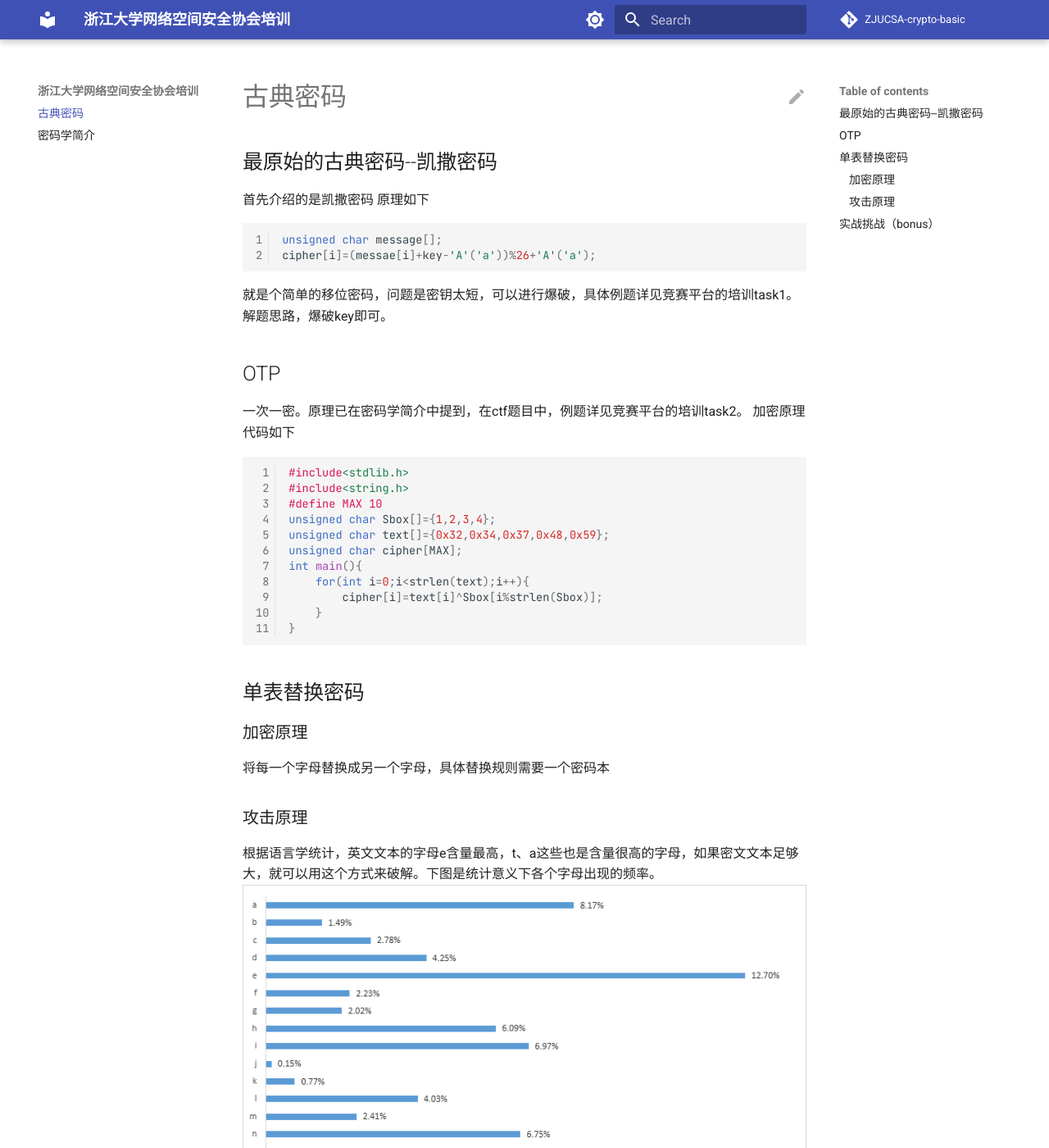
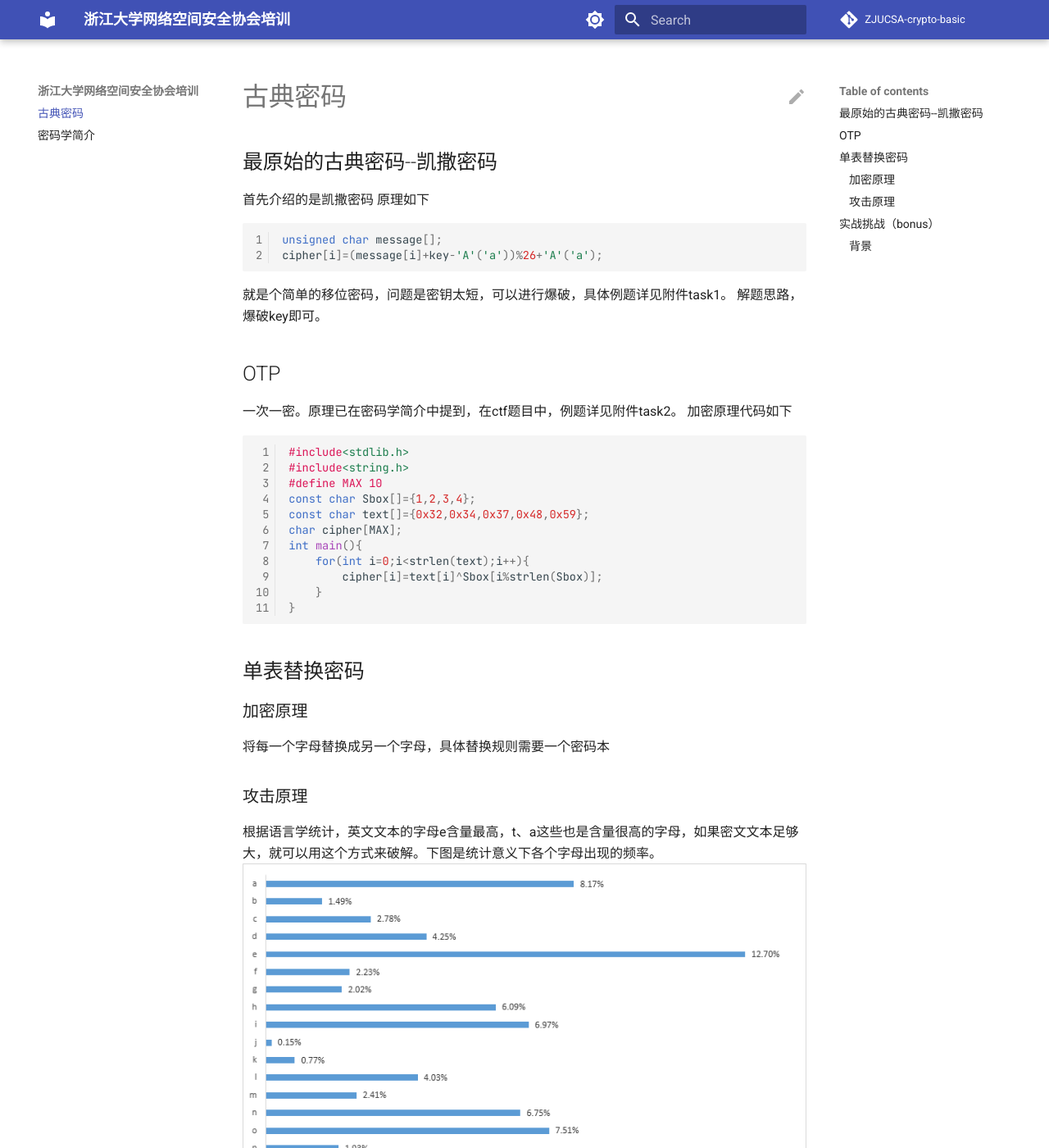
Before and after one commit to fkrcarry/ZJUCSA-crypto-basic, an MkDocs documentation site: the page built from docs/crypto_basic.md, in a window 1280 px wide and 1400 px high. Shown: the whole window at 82% size. Built offline with MkDocs 1.6.1 and Material for MkDocs 9.7.7, drawn with Linux system fonts in a browser that asks for light colours; comment, search, counter and statistics services are not loaded; some of the changed text lies outside the part shown.

Commit message:
finish bonus

````diff
--- a/docs/crypto_basic.md
+++ b/docs/crypto_basic.md
@@ -3,21 +3,21 @@
 首先介绍的是凯撒密码 原理如下
 ```c
 unsigned char message[];
-cipher[i]=(messae[i]+key-'A'('a'))%26+'A'('a');
+cipher[i]=(message[i]+key-'A'('a'))%26+'A'('a');
 ```
-就是个简单的移位密码，问题是密钥太短，可以进行爆破，具体例题详见竞赛平台的培训task1。
+就是个简单的移位密码，问题是密钥太短，可以进行爆破，具体例题详见附件task1。
 解题思路，爆破key即可。
 
 ## OTP
-一次一密。原理已在密码学简介中提到，在ctf题目中，例题详见竞赛平台的培训task2。
+一次一密。原理已在密码学简介中提到，在ctf题目中，例题详见附件task2。
 加密原理代码如下
 ```c
 #include<stdlib.h>
 #include<string.h>
 #define MAX 10
-unsigned char Sbox[]={1,2,3,4};
-unsigned char text[]={0x32,0x34,0x37,0x48,0x59};
-unsigned char cipher[MAX];
+const char Sbox[]={1,2,3,4};
+const char text[]={0x32,0x34,0x37,0x48,0x59};
+char cipher[MAX];
 int main(){
     for(int i=0;i<strlen(text);i++){
         cipher[i]=text[i]^Sbox[i%strlen(Sbox)];
@@ -32,7 +32,9 @@ int main(){
 根据语言学统计，英文文本的字母e含量最高，t、a这些也是含量很高的字母，如果密文文本足够大，就可以用这个方式来破解。下图是统计意义下各个字母出现的频率。
 ![alt text](9188a1ebec1cddfa87778c6fcc54f56c.png)
 
-完成竞赛平台的培训task3。
+例题详见task3。
 
 ## 实战挑战（bonus）
-完成竞赛平台的题目NoHintForYou~。
+### 背景
+本题来自2024年浙江省大学生网络与信息安全竞赛。本题是misc方向签到题，原题是隐写了某个hint，然后根据hint去解题。但是和本人一队的cyrus28214老师想出了一个非预期。成功做出了这道题，于是我将该题的hint去掉，出了这道题，本题的解法就是那道题的非预期解。
+详见NoHintForYou~。
````
Also changed, not shown: README.md (+12 -0 lines), 1 other file.
